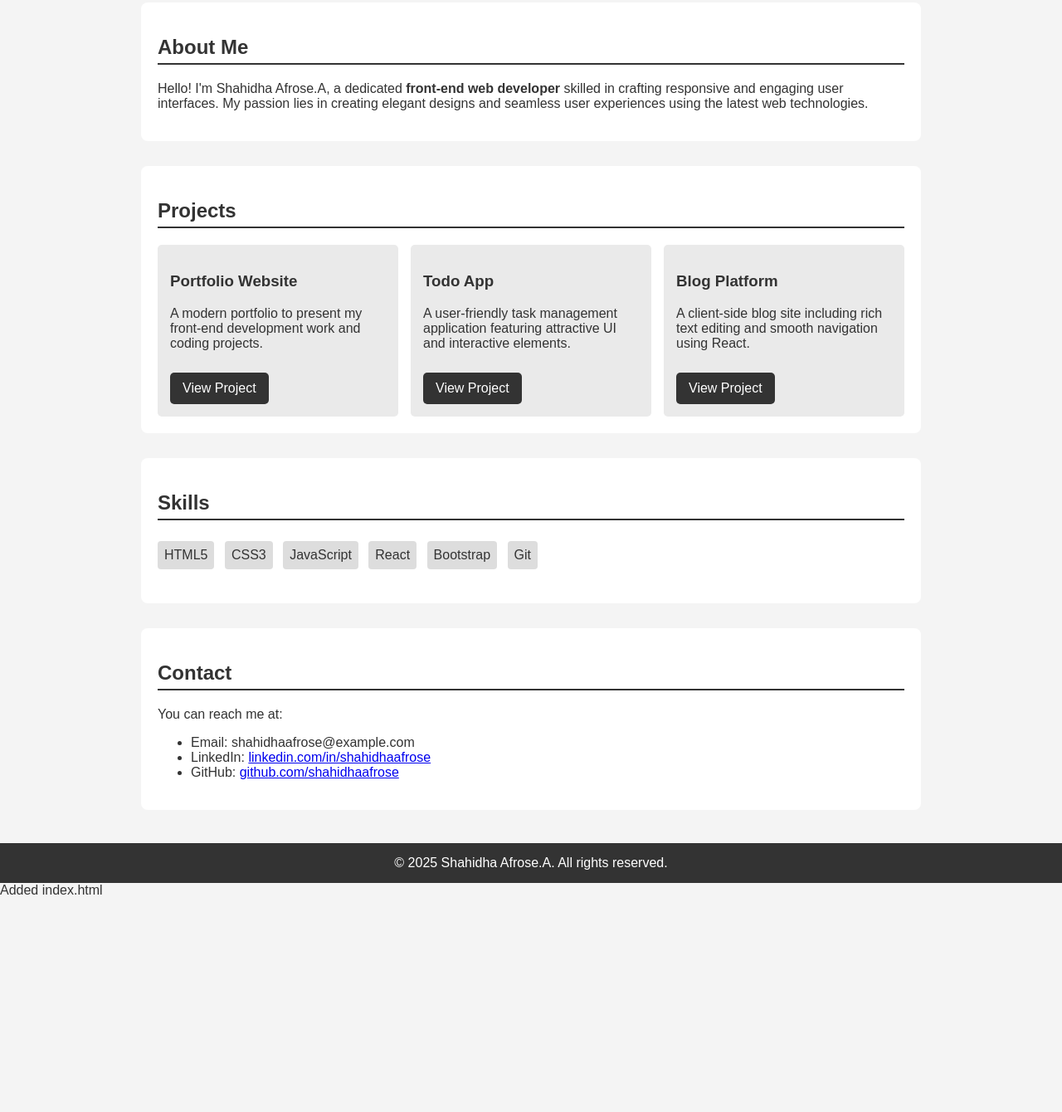
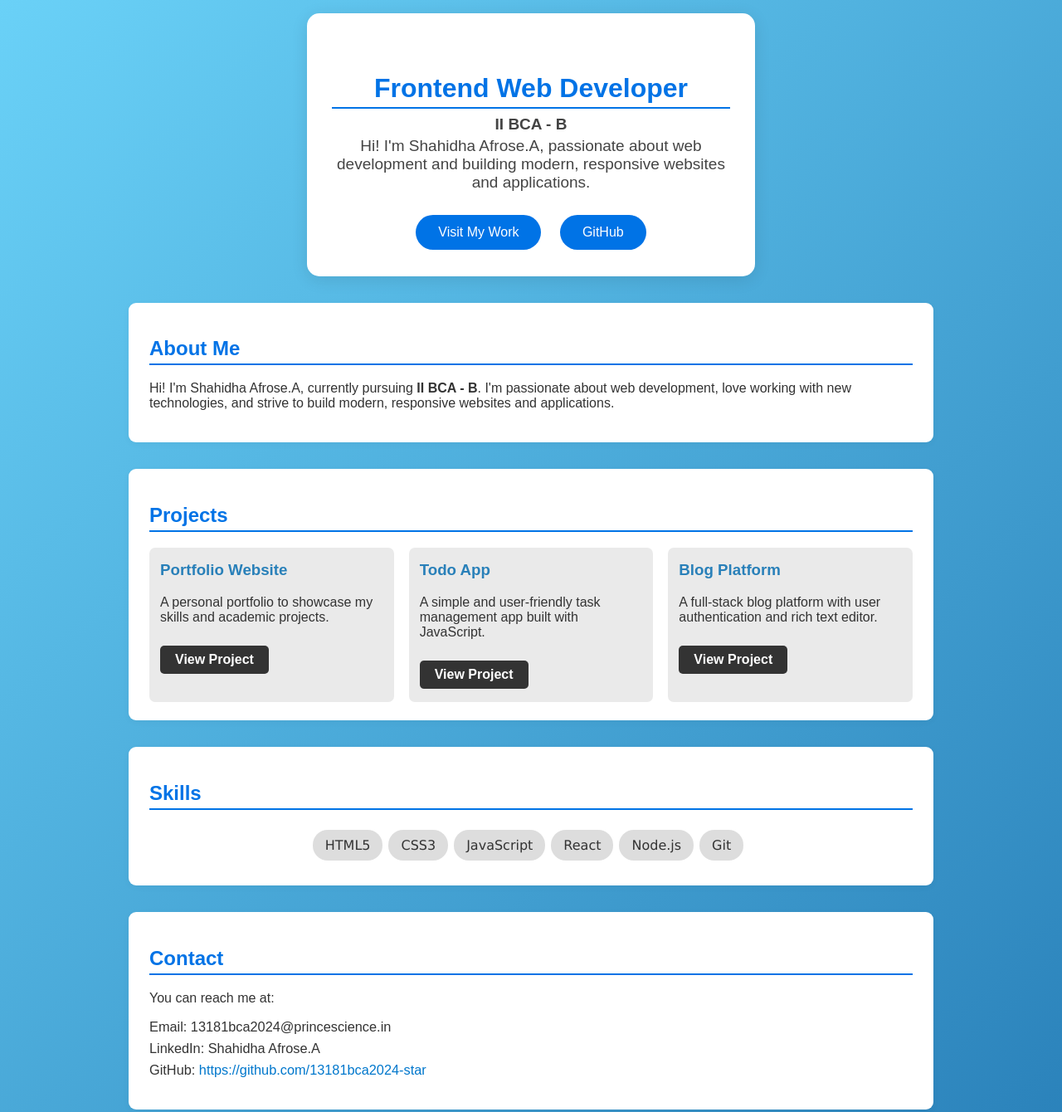
Before and after one commit to 13181bca2024-star/My-portfolio-website-, a plain HTML site: page index.html in a window 1280 px wide. Shown: the part 132-1472 px from the top of the page at 83% size. Before the commit the page ends 1214 px from the top, so only its background shows below. Drawn offline with Linux system fonts and the light colour scheme.

Commit message:
Update index.html

```diff
--- a/index.html
+++ b/index.html
@@ -3,95 +3,172 @@
 <head>
   <meta charset="UTF-8" />
   <meta name="viewport" content="width=device-width, initial-scale=1" />
-  <title>Shahidha Afrose.A Portfolio</title>
+  <title>Shahidha Afrose.A - Portfolio</title>
   <style>
     body {
-      font-family: Arial, sans-serif;
+      font-family: Arial, Verdana, sans-serif;
       margin: 0;
       padding: 0;
-      background: #f4f4f4;
+      background: linear-gradient(135deg, #6dd5fa, #2980b9);
       color: #333;
     }
     header {
       background-color: #333;
       color: white;
-      padding: 20px 0;
+      padding: 20px 0 10px 0;
       text-align: center;
     }
     header h1 {
       margin: 0;
+      font-size: 2.7rem;
+      letter-spacing: 1px;
     }
     nav {
       margin-top: 10px;
     }
     nav a {
       color: #fff;
-      margin: 0 15px;
+      margin: 0 14px;
       text-decoration: none;
       font-weight: bold;
+      font-size: 1.1rem;
+      transition: text-decoration 0.2s;
     }
-    nav a:hover {
-      text-decoration: underline;
+    nav a:hover { text-decoration: underline; }
+    .hero {
+      text-align: center;
+      margin: 38px auto 0 auto;
+      background: white;
+      padding: 45px 30px 32px 30px;
+      border-radius: 15px;
+      max-width: 480px;
+      box-shadow: 0px 4px 20px rgba(0,0,0,0.10);
+    }
+    .hero h2 {
+      color: #0073e6;
+      font-size: 2rem;
+      margin-bottom: 8px;
+    }
+    .hero p {
+      font-size: 19px;
+      color: #444;
+      margin: 4px 0;
+    }
+    .hero .links {
+      margin-top: 18px;
+    }
+    .hero a {
+      display: inline-block;
+      margin: 10px 9px 0 9px;
+      text-decoration: none;
+      color: white;
+      background: #0073e6;
+      padding: 12px 27px;
+      border-radius: 50px;
+      font-size: 16px;
+      transition: all 0.3s ease;
+    }
+    .hero a:hover {
+      background: #005bb5;
+      transform: translateY(-2px);
+      box-shadow: 0px 5px 12px rgba(0,0,0,0.12);
     }
     section {
-      max-width: 900px;
-      margin: 30px auto;
+      max-width: 920px;
+      margin: 32px auto;
       background: white;
-      padding: 20px;
-      border-radius: 8px;
+      padding: 22px 25px;
+      border-radius: 9px;
+      box-shadow: 0 2px 8px rgba(0,0,0,0.04);
     }
     h2 {
-      border-bottom: 2px solid #333;
-      padding-bottom: 5px;
+      border-bottom: 2px solid #0073e6;
+      padding-bottom: 4px;
+      margin-bottom: 19px;
+      color: #0073e6;
+      font-size: 1.5rem;
     }
     .projects {
       display: flex;
       flex-wrap: wrap;
-      gap: 15px;
+      gap: 18px;
+      justify-content: center;
     }
     .project {
-      flex: 1 1 250px;
+      flex: 1 1 240px;
+      max-width: 310px;
       background: #eaeaea;
-      padding: 15px;
+      padding: 16px 13px;
+      border-radius: 7px;
+      box-sizing: border-box;
+    }
+    .project h3 {
+      margin-top: 0;
+      color: #2980b9;
+    }
+    .project a.button {
+      display: inline-block;
+      background: #333;
+      color: white;
+      padding: 8px 18px;
+      text-decoration: none;
       border-radius: 5px;
+      margin-top: 9px;
+      font-weight: bold;
+      transition: background 0.2s;
     }
-    .skills ul {
+    .project a.button:hover { background: #555; }
+    /* Dynamic skills styling */
+    .skills-list {
+      list-style: none;
+      padding: 0;
+      margin: 0;
+      text-align: center;
+    }
+    .skills-list li {
+      background: #ddd;
+      margin: 5px 7px 5px 0;
+      padding: 9px 15px;
+      border-radius: 18px;
+      display: inline-block;
+      font-size: 1rem;
+      margin-bottom: 8px;
+      font-family: Verdana, Arial, sans-serif;
+    }
+    /* Contact section styling */
+    #contact ul {
       list-style: none;
       padding: 0;
     }
-    .skills li {
-      background: #ddd;
-      margin: 5px 0;
-      padding: 8px;
-      border-radius: 4px;
-      display: inline-block;
-      margin-right: 8px;
+    #contact li {
+      margin: 7px 0;
+      font-size: 1.02rem;
     }
+    #contact a {
+      color: #0077cc;
+      text-decoration: none;
+      transition: text-decoration 0.2s;
+    }
+    #contact a:hover { text-decoration: underline; }
     footer {
       background: #333;
       color: white;
       text-align: center;
-      padding: 15px 0;
-      margin-top: 40px;
+      padding: 18px 0 15px 0;
+      margin-top: 38px;
+      font-size: 1rem;
+      letter-spacing: 0.2px;
     }
-    a.button {
-      display: inline-block;
-      background: #333;
-      color: white;
-      padding: 10px 15px;
-      text-decoration: none;
-      border-radius: 5px;
-      margin-top: 10px;
-    }
-    a.button:hover {
-      background: #555;
+    @media (max-width: 1000px) {
+      .projects { flex-direction: column; align-items: center; }
+      section { padding: 14px 9px; }
     }
   </style>
 </head>
 <body>
 
 <header>
-  <h1>Shahidha Afrose.A</h1>
+  <h1>SHAHIDHA AFROSE.A</h1>
   <nav>
     <a href="#about">About Me</a>
     <a href="#projects">Projects</a>
@@ -100,9 +177,19 @@
   </nav>
 </header>
 
+<div class="hero">
+  <h2>Frontend Web Developer</h2>
+  <p><strong>II BCA - B</strong></p>
+  <p>Hi! I'm Shahidha Afrose.A, passionate about web development and building modern, responsive websites and applications.</p>
+  <div class="links">
+    <a href="https://www.google.com" target="_blank" rel="noopener">Visit My Work</a>
+    <a href="https://github.com/13181bca2024-star" target="_blank" rel="noopener">GitHub</a>
+  </div>
+</div>
+
 <section id="about">
   <h2>About Me</h2>
-  <p>Hello! I'm Shahidha Afrose.A, a dedicated <strong>front-end web developer</strong> skilled in crafting responsive and engaging user interfaces. My passion lies in creating elegant designs and seamless user experiences using the latest web technologies.</p>
+  <p>Hi! I'm Shahidha Afrose.A, currently pursuing <strong>II BCA - B</strong>. I'm passionate about web development, love working with new technologies, and strive to build modern, responsive websites and applications.</p>
 </section>
 
 <section id="projects">
@@ -110,49 +197,72 @@
   <div class="projects">
     <div class="project">
       <h3>Portfolio Website</h3>
-      <p>A modern portfolio to present my front-end development work and coding projects.</p>
+      <p>A personal portfolio to showcase my skills and academic projects.</p>
       <a href="#" class="button" target="_blank" rel="noopener">View Project</a>
     </div>
     <div class="project">
       <h3>Todo App</h3>
-      <p>A user-friendly task management application featuring attractive UI and interactive elements.</p>
+      <p>A simple and user-friendly task management app built with JavaScript.</p>
       <a href="#" class="button" target="_blank" rel="noopener">View Project</a>
     </div>
     <div class="project">
       <h3>Blog Platform</h3>
-      <p>A client-side blog site including rich text editing and smooth navigation using React.</p>
+      <p>A full-stack blog platform with user authentication and rich text editor.</p>
       <a href="#" class="button" target="_blank" rel="noopener">View Project</a>
     </div>
   </div>
 </section>
 
-<section id="skills" class="skills">
-  <h2>Skills</h2>
-  <ul>
-    <li>HTML5</li>
-    <li>CSS3</li>
-    <li>JavaScript</li>
-    <li>React</li>
-    <li>Bootstrap</li>
-    <li>Git</li>
-  </ul>
+<section id="skills">
+  <!-- Filled by JS -->
 </section>
 
 <section id="contact">
-  <h2>Contact</h2>
-  <p>You can reach me at:</p>
-  <ul>
-    <li>Email: shahidhaafrose@example.com</li>
-    <li>LinkedIn: <a href="https://linkedin.com/in/shahidhaafrose" target="_blank" rel="noopener">linkedin.com/in/shahidhaafrose</a></li>
-    <li>GitHub: <a href="https://github.com/shahidhaafrose" target="_blank" rel="noopener">github.com/shahidhaafrose</a></li>
-  </ul>
+  <!-- Filled by JS -->
 </section>
 
-<footer>
-  &copy; 2025 Shahidha Afrose.A. All rights reserved.
+<footer id="footer">
+  <!-- Filled by JS -->
 </footer>
+
+<script>
+  // Skills Data
+  const skills = ["HTML5", "CSS3", "JavaScript", "React", "Node.js", "Git"];
+
+  // Contact Data
+  const contactInfo = {
+    email: "13181bca2024@princescience.in",
+    linkedin: "Shahidha Afrose.A",
+    github: "https://github.com/13181bca2024-star"
+  };
+
+  // Footer Data
+  const year = new Date().getFullYear();
+  const name = "SHAHIDHA AFROSE.A - II BCA B";
+
+  // Render Skills Section
+  const skillsSection = document.getElementById("skills");
+  skillsSection.innerHTML = `
+    <h2>Skills</h2>
+    <ul class="skills-list">${skills.map(skill => `<li>${skill}</li>`).join("")}</ul>
+  `;
+
+  // Render Contact Section
+  const contactSection = document.getElementById("contact");
+  contactSection.innerHTML = `
+    <h2>Contact</h2>
+    <p>You can reach me at:</p>
+    <ul>
+      <li>Email: ${contactInfo.email}</li>
+      <li>LinkedIn: ${contactInfo.linkedin}</li>
+      <li>GitHub: <a href="${contactInfo.github}" target="_blank" rel="noopener">${contactInfo.github}</a></li>
+    </ul>
+  `;
+
+  // Render Footer
+  const footer = document.getElementById("footer");
+  footer.innerHTML = `&copy; ${year} ${name}. All rights reserved.`;
+</script>
 
 </body>
 </html>
-
- Added index.html
```
